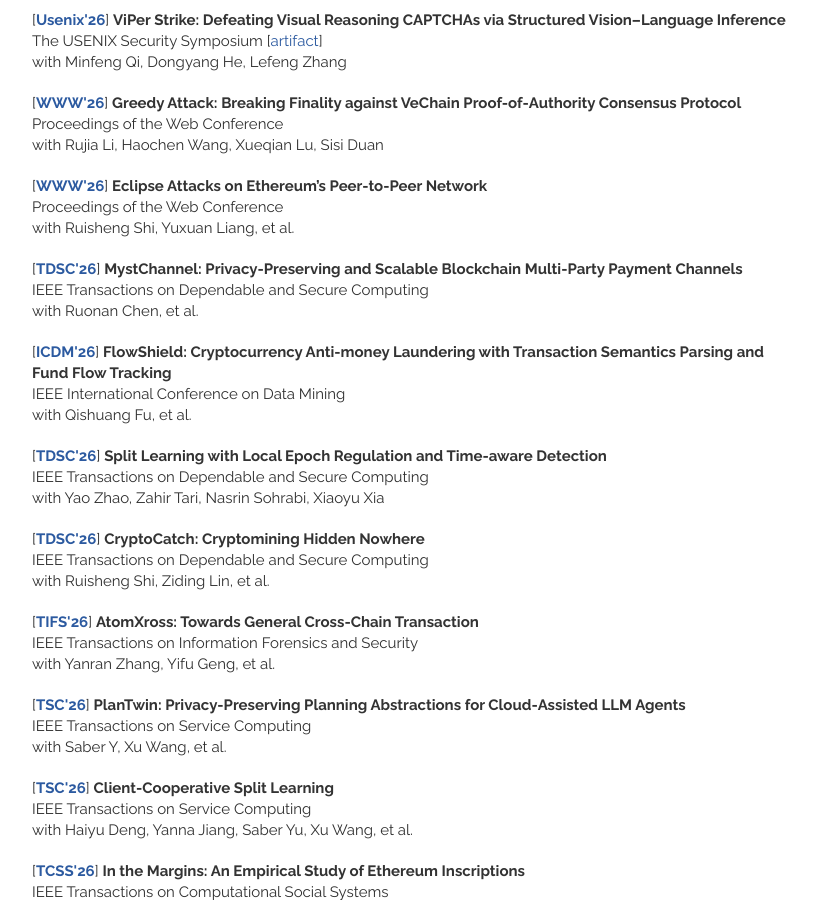
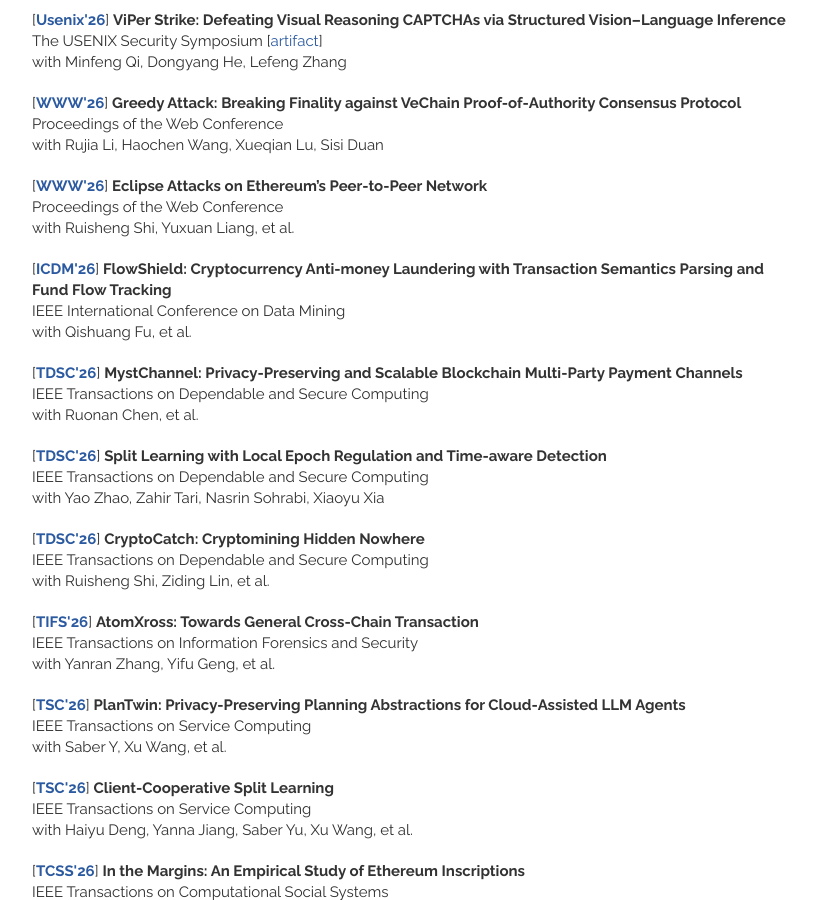
Before and after one commit to qinwang-git/qinwang-git.github.io, a Jekyll site: the page built from publications.html, in a window 1280 px wide and 900 px high, scrolled down 1125 px. Shown: the whole window, without its empty margins (148-965 px from the left). Built offline with Jekyll 4.4.1, drawn with Linux system fonts in a browser that asks for light colours; nearby versions of some CDN libraries.

Commit message:
Update publications.html

```diff
--- a/_includes/publications.html
+++ b/_includes/publications.html
@@ -146,6 +146,15 @@
        </header>
     </article>
 
+    <article>
+        <header>
+            [<strong><a href = "https://arxiv.org/pdf/2608.17355" target="_blank">ICDM'26</a></strong>]
+                <strong> FlowShield: Cryptocurrency Anti-money Laundering with Transaction Semantics Parsing and Fund Flow Tracking </strong>
+            <br> IEEE International Conference on Data Mining
+            <br> with Qishuang Fu, et al.
+       </header>
+    </article>
+
   <article>
         <header>
           [<strong><a href = "https://ieeexplore.ieee.org/document/11415691" target="_blank">TDSC'26</a></strong>]
@@ -153,15 +162,6 @@
             <br> IEEE Transactions on Dependable and Secure Computing
             <br> with Ruonan Chen, et al.
         </header>
-    </article>
-
-    <article>
-        <header>
-            [<strong><a href = "https://arxiv.org/pdf/2608.17355" target="_blank">ICDM'26</a></strong>]
-                <strong> FlowShield: Cryptocurrency Anti-money Laundering with Transaction Semantics Parsing and Fund Flow Tracking </strong>
-            <br> IEEE International Conference on Data Mining
-            <br> with Qishuang Fu, et al.
-       </header>
     </article>
 
     <article>
```
